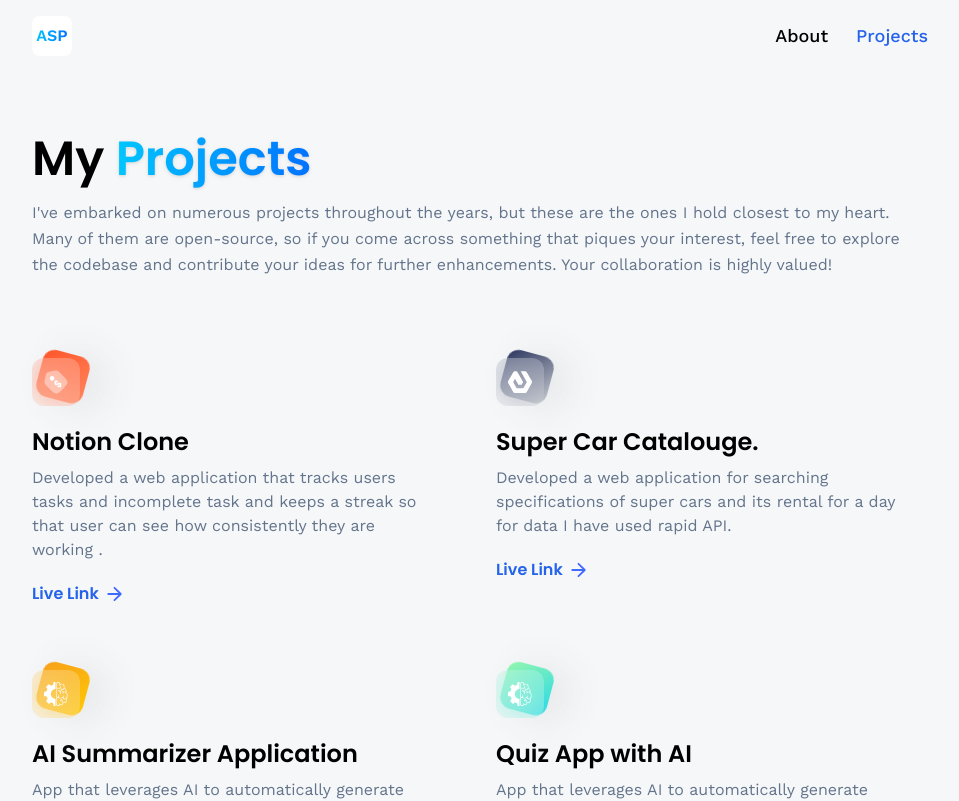
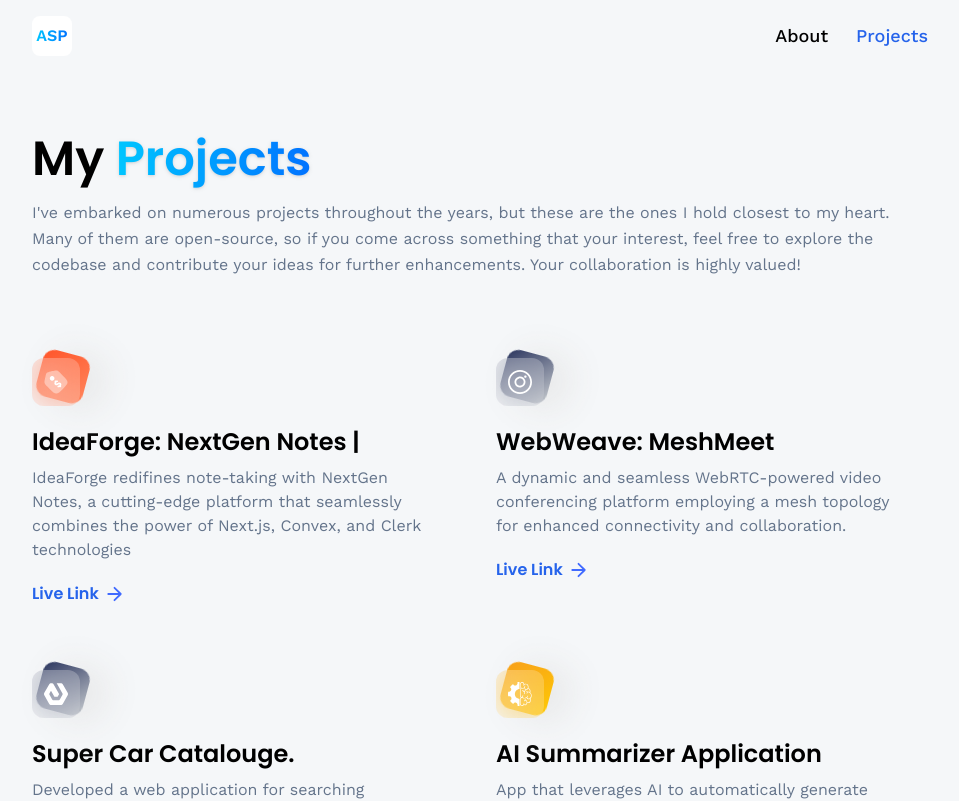
Before and after one commit to Akhilesh-pujar/Updated_Portfolio, a React (Vite) app in the folder 3D_portfolio-main/: page /projects in a window 1280 px wide. Shown: the top 801 px of the page, without its empty margins (160-1119 px from the left). Built offline with nearby package versions, Linux system fonts and the light colour scheme; no server answers.

Commit message:
projects-update

```diff
--- a/3D_portfolio-main/src/constants/index.js
+++ b/3D_portfolio-main/src/constants/index.js
@@ -188,11 +188,17 @@ export const projects = [
     {
         iconUrl: pricewise,
         theme: 'btn-back-red',
-        name: 'Notion Clone',
-        description: 'Developed a web application that tracks users tasks and incomplete task and keeps a streak so that user can see how consistently they are working .',
+        name: 'IdeaForge: NextGen Notes |',
+        description: ' IdeaForge redifines note-taking with NextGen Notes, a cutting-edge platform that seamlessly combines the power of Next.js, Convex, and Clerk technologies',
         link: 'https://tasktaking.vercel.app/',
     },
-
+    {
+        iconUrl: snapgram,
+        theme: 'btn-back-black',
+        name: 'WebWeave: MeshMeet',
+        description: 'A dynamic and seamless WebRTC-powered video conferencing platform employing a mesh topology for enhanced connectivity and collaboration.',
+        link: 'https://github.com/Akhilesh-pujar/video_meet',
+    },
 
     {
         iconUrl: estate,
@@ -211,7 +217,7 @@ export const projects = [
     {
         iconUrl: summiz,
         theme: 'btn-back-green',
-        name: 'Quiz App with AI',
+        name: 'CogniQuest: AI Quiz Realm ',
         description: 'App that leverages AI to automatically generate concise questions for user according to there needs and you can choose the difficulty of the questions You want to set.',
         link: 'https://github.com/Akhilesh-pujar/Quiz-app-with-ai',
 
--- a/3D_portfolio-main/src/pages/Projects.jsx
+++ b/3D_portfolio-main/src/pages/Projects.jsx
@@ -17,7 +17,7 @@ const Projects = () => {
       <p className='text-slate-500 mt-2 leading-relaxed'>
         I've embarked on numerous projects throughout the years, but these are
         the ones I hold closest to my heart. Many of them are open-source, so if
-        you come across something that piques your interest, feel free to
+        you come across something that your interest, feel free to
         explore the codebase and contribute your ideas for further enhancements.
         Your collaboration is highly valued!
       </p>
```
